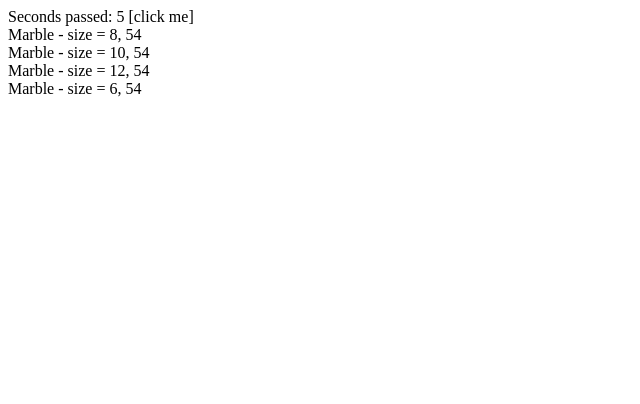
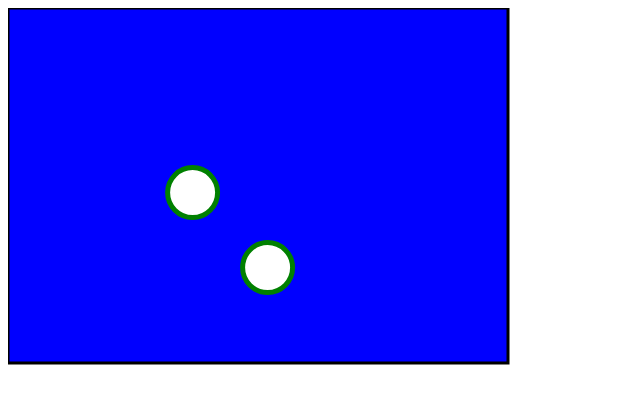
Before and after one commit to jbussey-lv/react-svg, a React (Create React App) app: page / in a window 1280 px wide. Shown: the top 404 px of the page, without its empty margins (0-640 px from the left). Built offline with nearby package versions, Linux system fonts and the light colour scheme.

Commit message:
got it working with SVG

```diff
--- a/src/App.tsx
+++ b/src/App.tsx
@@ -3,40 +3,44 @@ import Marble from "./Marble";
 
 export default class App {
 
-  secondsPassed: number = 0;
+  width: number = 150;
+  height: number = 75;
   marbles: Marble[] = [];
   go: boolean = true;
 
   constructor(){
     setInterval(() => {
       if(this.go){
-        this.increaseTimer();
+        this.increaseSize();
       }
     }, 1000);
-    this.toggle.bind(this);
-    this.marbles.push(new Marble(3));
-    this.marbles.push(new Marble(5));
-    this.marbles.push(new Marble(7));
-    this.marbles.push(new Marble(1));
+    this.marbles.push(new Marble(25));
+    this.marbles.push(new Marble(100));
   }
 
-  toggle(){
-    this.go = !this.go;
+  increaseSize() {
+    this.width += 50;
+    this.height += 40;
   }
 
-  increaseTimer() {
-      this.secondsPassed += 1
-      this.marbles.forEach(marble => {
-        marble.addToSize(1);
-      });
+  get style(){
+    return {
+      fill: "rgb(0,0,255)",
+      strokeWidth:3,
+      stroke: "rgb(0,0,0)"
+    }
   }
 
   render(){
     return (
-      <div>
-        <span onClick={() => {this.toggle()}}>Seconds passed: {this.secondsPassed} [click me]</span>
-        {this.marbles.map(marble => ReactiveRender(marble)) }
-      </div>
+      <svg width="800" height="600">
+
+        <g fill="white" stroke="green" strokeWidth="5">
+          <rect width={this.width} height={this.height} style={this.style} />
+          {this.marbles.map(marble => ReactiveRender(marble))}
+        </g>
+
+      </svg>
     );
   }
 }
--- a/src/Marble.tsx
+++ b/src/Marble.tsx
@@ -1,22 +1,20 @@
 export default class Marble {
 
-  public size: number;
+  public position: number;
   public millis: number = 0;
 
-  constructor(size: number){
-    this.size = size;
-    setInterval(()=>{
-      this.millis += 1;
-    }, 100);
+  constructor(position: number){
+    this.position = position;
+    setInterval(this.increasePosition, 20);
   }
 
-  addToSize(diff: number){
-    this.size += diff;
+  private increasePosition = () => {
+    this.position += 0.4;
   }
 
   render(){
     return (
-      <div>Marble - size = {this.size}, {this.millis}</div>
+      <circle cx={this.position} cy={this.position} r="25" />
     )
   }
 
```
